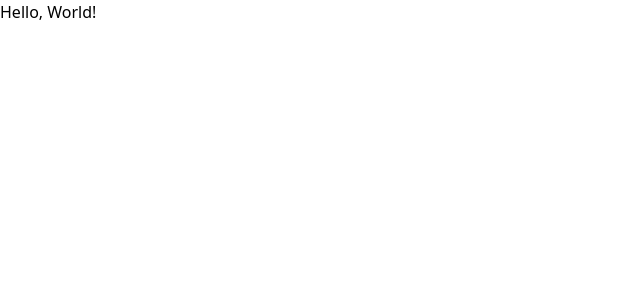
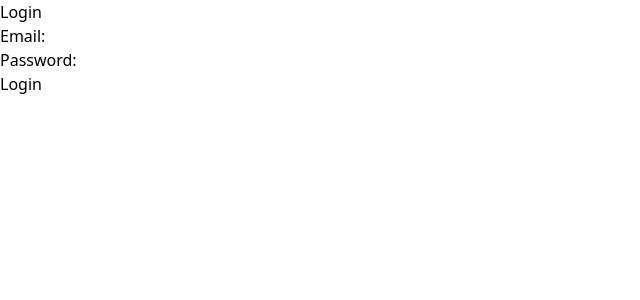
Before and after one commit to arthrduarte/budget-manager, a React (Vite) app: page / in a window 1280 px wide. Shown: the top 300 px of the page, without its empty margins (0-640 px from the left). Built offline with nearby package versions, Linux system fonts and the light colour scheme.

Commit message:
feat(login): add login feature saving token to localStorage

```diff
--- a/src/App.tsx
+++ b/src/App.tsx
@@ -1,10 +1,17 @@
 import './App.css'
+import Login from './components/Login'
+import useToken from './hooks/useToken';
 
 function App() {
+  const { token, setToken } = useToken()
+
+  if (!token) {
+    return <Login setToken={setToken} />
+  }
 
   return (
     <>
-      <h1>Hello, World!</h1>
+      <h1>Dashboard</h1>
     </>
   )
 }
--- /dev/null
+++ b/src/components/Login.tsx
@@ -0,0 +1,59 @@
+import { useState } from 'react'
+
+interface LoginProps {
+  setToken: (token: string) => void,
+}
+
+export default function Login({ setToken }: LoginProps) {
+  const [email, setEmail] = useState('')
+  const [password, setPassword] = useState('')
+
+  const handleSubmit = async (e: React.FormEvent<HTMLFormElement>) =>{
+    e.preventDefault()
+    const response = await fetch('http://localhost:9000/login', {
+        method: 'POST',
+        headers: {
+          'Content-Type': 'application/json'
+        },
+        body: JSON.stringify({ email, password })
+      })
+      const data = await response.json()
+    setToken(data.accessToken)
+  }
+
+  return (
+    <>
+      <div>Login</div>
+      <form action="post" onSubmit={handleSubmit} className="space-y-4 w-1/2">
+        <div>
+          <label htmlFor="email" className="block text-sm font-medium text-gray-700">Email:</label>
+          <input
+            type="email"
+            id="email"
+            name="email"
+            required
+            className="mt-1 block w-full px-3 py-2 border border-gray-300 rounded-md shadow-sm focus:outline-none focus:ring-indigo-500 focus:border-indigo-500 sm:text-sm"
+            onChange={e => setEmail(e.target.value)}
+          />
+        </div>
+        <div>
+          <label htmlFor="password" className="block text-sm font-medium text-gray-700">Password:</label>
+          <input
+            type="password"
+            id="password"
+            name="password"
+            required
+            className="mt-1 block w-full px-3 py-2 border border-gray-300 rounded-md shadow-sm focus:outline-none focus:ring-indigo-500 focus:border-indigo-500 sm:text-sm"
+            onChange={e => setPassword(e.target.value)}
+          />
+        </div>
+        <button
+          type="submit"
+          className="w-full flex justify-center py-2 px-4 border border-transparent rounded-md shadow-sm text-sm font-medium text-white bg-indigo-600 hover:bg-indigo-700 focus:outline-none focus:ring-2 focus:ring-offset-2 focus:ring-indigo-500"
+        >
+          Login
+        </button>
+      </form>
+    </>
+  )
+}
--- /dev/null
+++ b/src/hooks/useToken.ts
@@ -0,0 +1,25 @@
+import { useState } from "react";
+
+export default function useToken(){
+
+    function getToken() {
+        const tokenString = localStorage.getItem('token');
+        if (tokenString) {
+            const userToken = JSON.parse(tokenString);
+            return userToken
+        }
+    }
+
+    const [token, setToken] = useState(getToken())
+
+    function saveToken(userToken: string) {
+        localStorage.setItem('token', JSON.stringify(userToken));
+        setToken(userToken)
+    }
+
+    return{
+        setToken: saveToken,
+        token
+    }
+
+}
```
